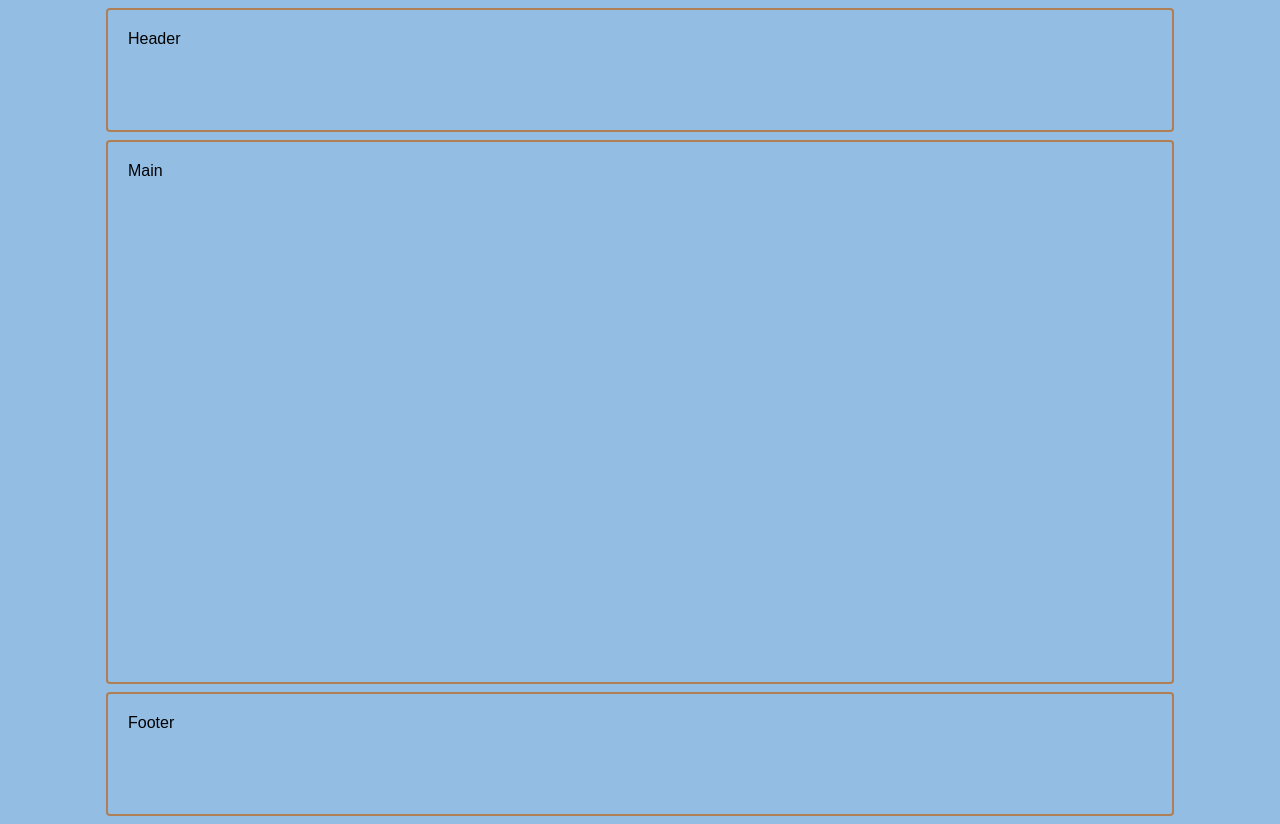
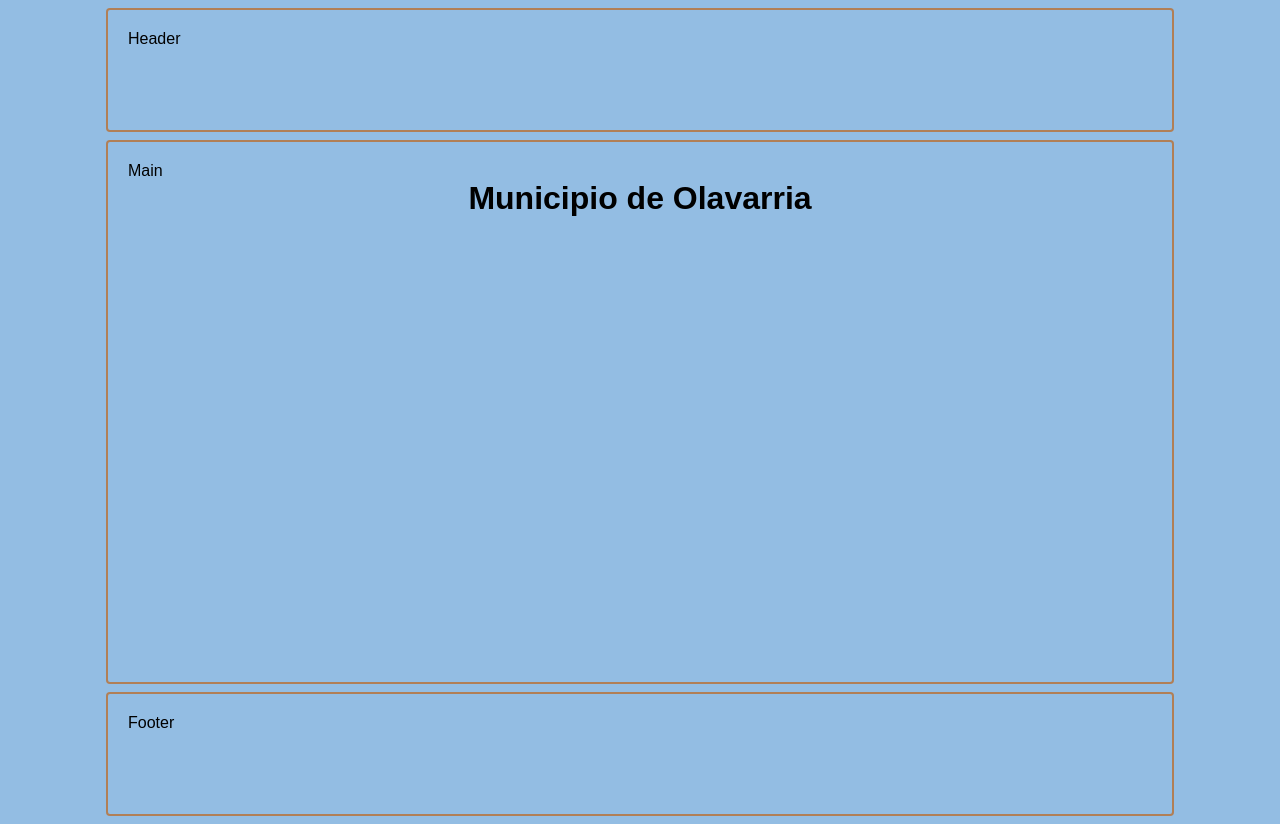
Before and after one commit to KevinFrias051/ProyectFinCuatrimestre, a Next.js app in the folder proyecto-fin-cuatrimestre/: page / in a window 1280 px wide. Built offline with nearby package versions, Linux system fonts and the light colour scheme.

Commit message:
Agrego titulo a Main

```diff
--- a/proyecto-fin-cuatrimestre/src/app/componentes/main/Main.css
+++ b/proyecto-fin-cuatrimestre/src/app/componentes/main/Main.css
@@ -6,3 +6,7 @@
     border: solid 2px rgba(191, 100, 25, 0.696);
     border-radius: 4px ;
 }
+.tituloCuerpo{
+    font-size: 32px;
+    text-align: center;
+}
--- a/proyecto-fin-cuatrimestre/src/app/componentes/main/Main.tsx
+++ b/proyecto-fin-cuatrimestre/src/app/componentes/main/Main.tsx
@@ -6,6 +6,10 @@ export const Main = () => {
   return (
     <>
       <div className='cuerpo' >Main
+        <div>
+        <h1 className='tituloCuerpo'>Municipio de Olavarria</h1>
+        </div>
+
 
       </div>
     </>
```
